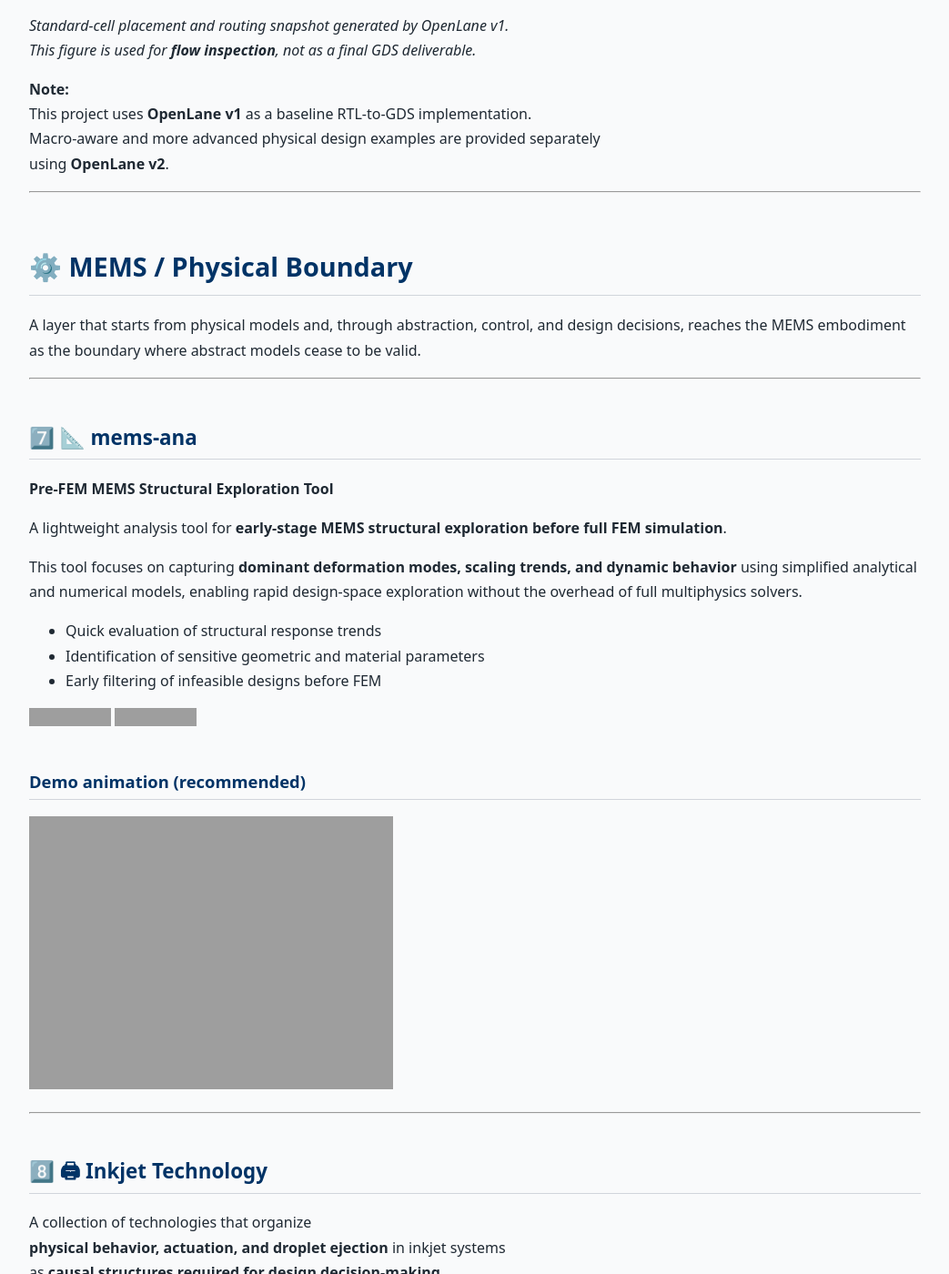
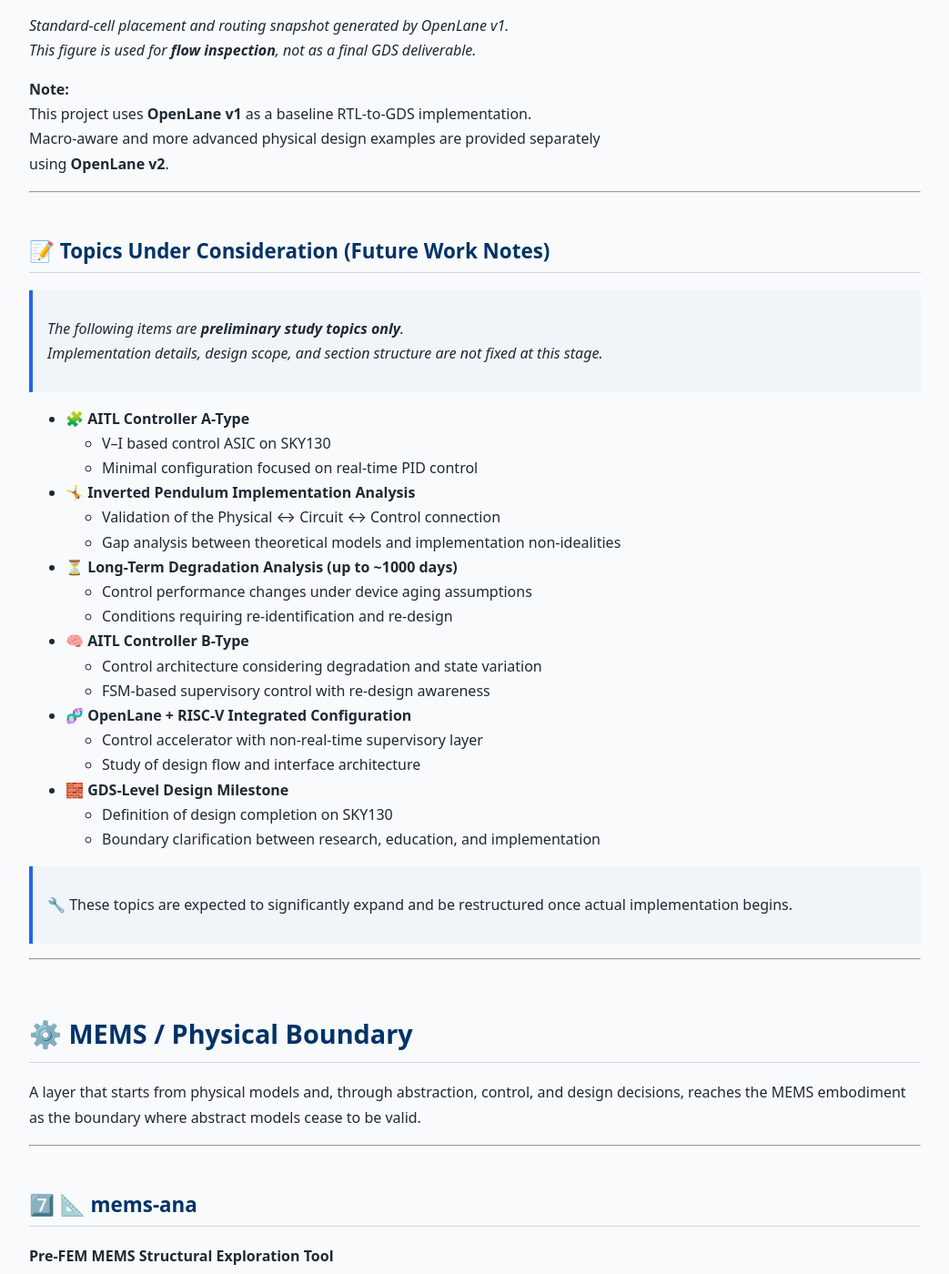
Before and after one commit to Samizo-AITL/Samizo-AITL.github.io, a Jekyll site: the page built from portal/en/index.md, in a window 1280 px wide and 1400 px high, scrolled down 16642 px. Shown: the whole window at 91% size, without its empty margins (118-1161 px from the left). Built offline with Jekyll 4.4.1, drawn with Linux system fonts in a browser that asks for light colours; grey boxes are pictures that could not be loaded.

Commit message:
Update index.md

```diff
--- a/portal/en/index.md
+++ b/portal/en/index.md
@@ -552,6 +552,39 @@
 
 ---
 
+## 📝 Topics Under Consideration (Future Work Notes)
+
+> *The following items are **preliminary study topics only**.*
+> *Implementation details, design scope, and section structure are not fixed at this stage.*
+
+- 🧩 **AITL Controller A-Type**
+  - V–I based control ASIC on SKY130
+  - Minimal configuration focused on real-time PID control
+
+- 🤸 **Inverted Pendulum Implementation Analysis**
+  - Validation of the Physical ↔ Circuit ↔ Control connection
+  - Gap analysis between theoretical models and implementation non-idealities
+
+- ⏳ **Long-Term Degradation Analysis (up to ~1000 days)**
+  - Control performance changes under device aging assumptions
+  - Conditions requiring re-identification and re-design
+
+- 🧠 **AITL Controller B-Type**
+  - Control architecture considering degradation and state variation
+  - FSM-based supervisory control with re-design awareness
+
+- 🧬 **OpenLane + RISC-V Integrated Configuration**
+  - Control accelerator with non-real-time supervisory layer
+  - Study of design flow and interface architecture
+
+- 🧱 **GDS-Level Design Milestone**
+  - Definition of design completion on SKY130
+  - Boundary clarification between research, education, and implementation
+
+> 🔧 These topics are expected to significantly expand and be restructured once actual implementation begins.
+
+---
+
 # ⚙️ MEMS / Physical Boundary
 A layer that starts from physical models and, through abstraction, control, and design decisions, reaches the MEMS embodiment as the boundary where abstract models cease to be valid.
 
```
